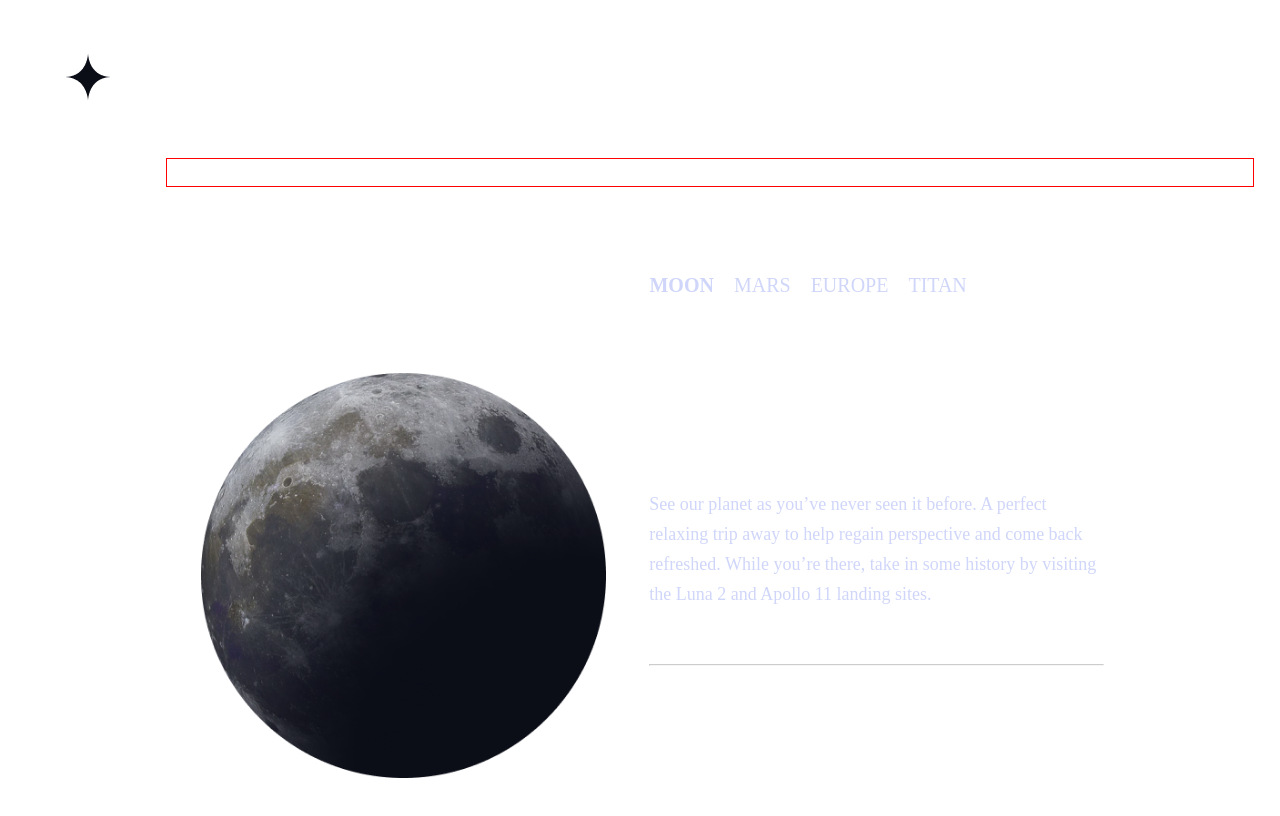
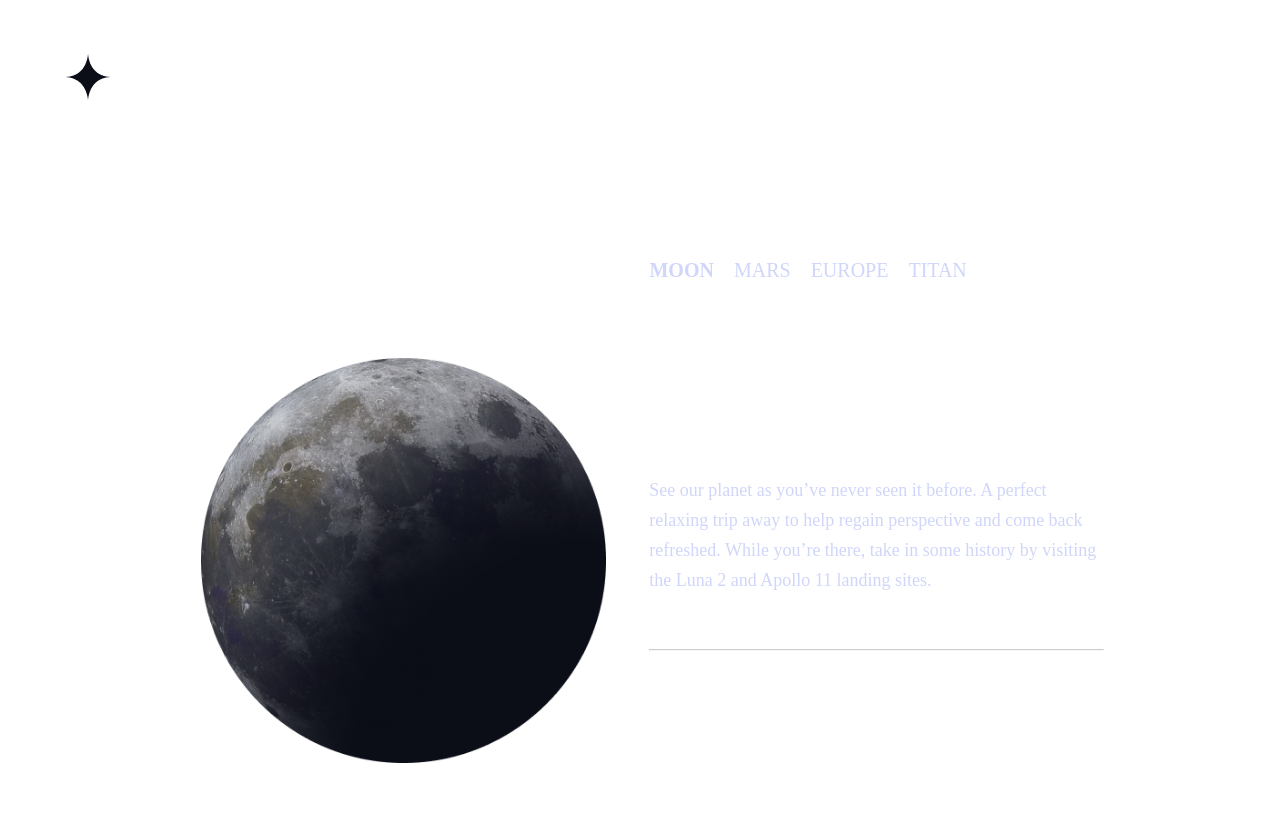
Before and after one commit to abdiganiyevogabek/space__tourism, a plain HTML site: page index.html in a window 1280 px wide. Drawn offline with Linux system fonts and the light colour scheme.

Commit message:
add many changes

```diff
--- a/scss/style.scss
+++ b/scss/style.scss
@@ -97,7 +97,6 @@ body {
     display: flex;
     justify-content: start;
     margin-left: 13%;
-    border: 1px solid red;
     h1 {
       text-transform: uppercase;
       color: #fff;
@@ -128,7 +127,7 @@ body {
 
   main {
     width: 74%;
-    margin: 6% auto;
+    margin: 5% auto;
     .main-header {
       display: flex;
       justify-content: end;
```
Also changed, not shown: css/style.css, 1 other file.
